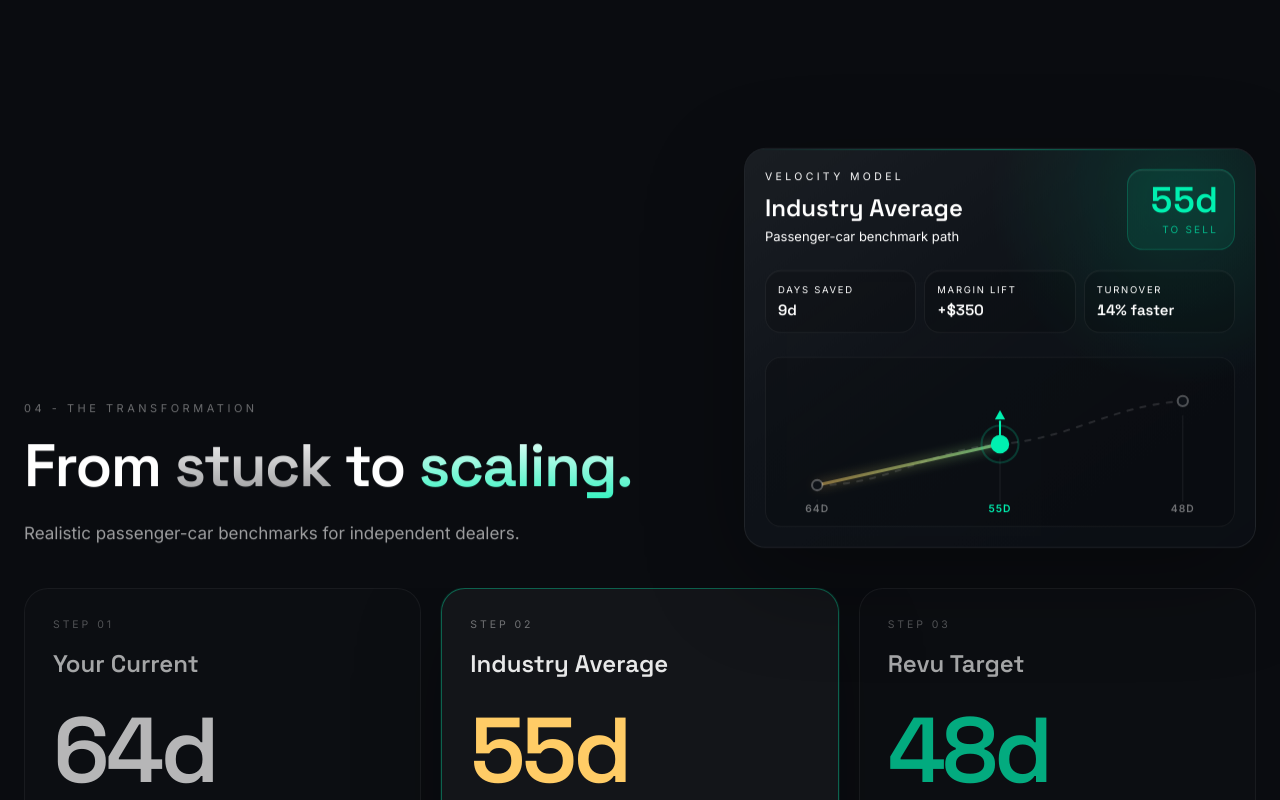
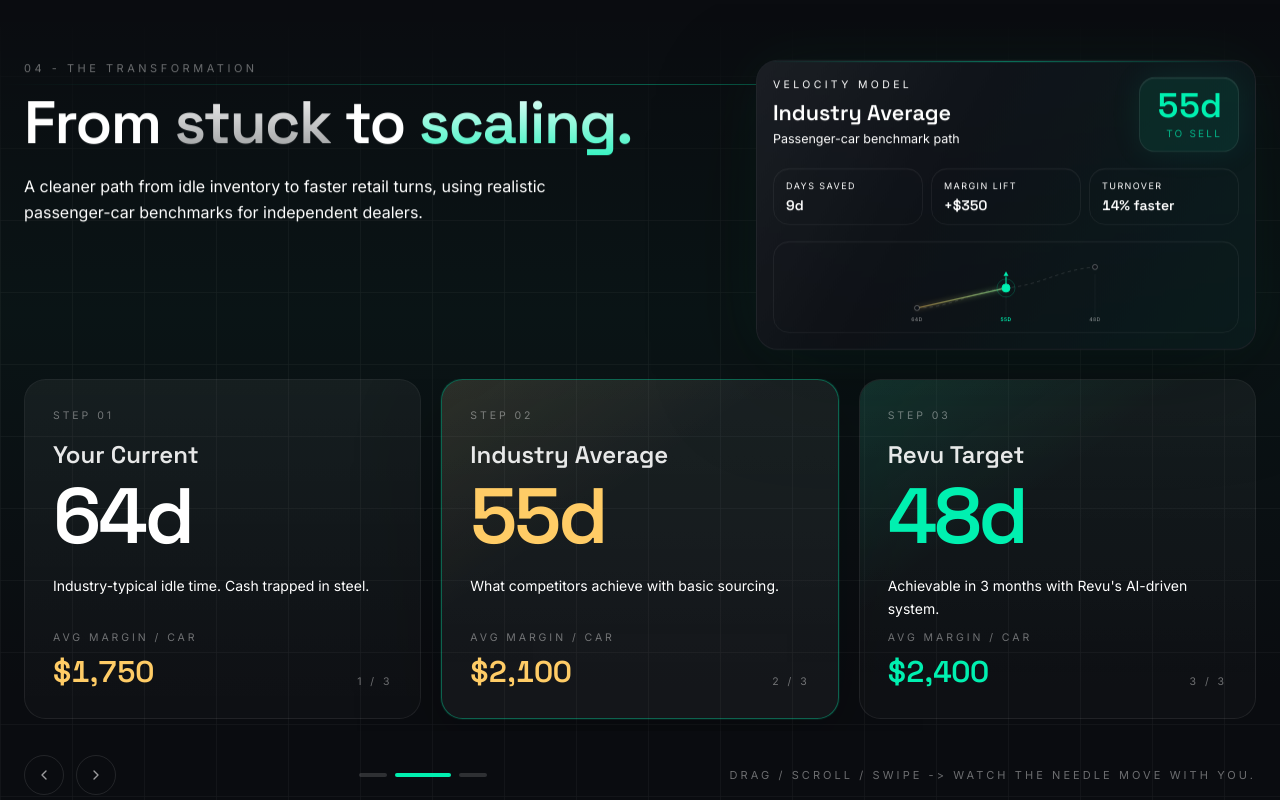
Before and after one commit to Bullfighteruz/veb1, a React (Vite) app: page / in a window 1280 px wide. Shown: the part 3700-4500 px from the top of the page. Built offline with nearby package versions, Linux system fonts and the light colour scheme; the HTML template or start-up script is replaced by a standard one.

Commit message:
Refine transformation section design

```diff
--- a/src/components/features/Transformation.tsx
+++ b/src/components/features/Transformation.tsx
@@ -257,20 +257,43 @@
       id="numbers"
       ref={sectionRef}
       data-section="transformation"
-      className="relative scroll-mt-28 py-28 md:py-36"
+      className="relative isolate scroll-mt-24 overflow-hidden pb-20 pt-12 md:pb-28 md:pt-14"
     >
+      <div
+        className="pointer-events-none absolute inset-0 -z-10"
+        style={{
+          background:
+            "linear-gradient(180deg, rgba(10,12,16,0) 0%, rgba(0,240,176,0.035) 28%, rgba(10,12,16,0.04) 62%, rgba(10,12,16,0) 100%)",
+        }}
+      />
+      <div
+        className="pointer-events-none absolute inset-x-0 top-20 -z-10 h-px bg-gradient-to-r from-transparent via-rev-green/35 to-transparent"
+        aria-hidden
+      />
+      <div
+        className="pointer-events-none absolute inset-0 -z-10 opacity-[0.055]"
+        style={{
+          backgroundImage:
+            "linear-gradient(rgba(255,255,255,0.65) 1px, transparent 1px), linear-gradient(90deg, rgba(255,255,255,0.65) 1px, transparent 1px)",
+          backgroundSize: "72px 72px",
+          maskImage: "linear-gradient(180deg, transparent, black 20%, black 78%, transparent)",
+        }}
+        aria-hidden
+      />
+
       <div className="container">
-        <div className="mb-10 flex flex-col gap-5 reveal lg:flex-row lg:items-end lg:justify-between">
+        <div className="reveal grid gap-6 lg:grid-cols-[minmax(0,1fr)_minmax(420px,500px)] lg:items-start">
           <div className="max-w-3xl">
-            <div className="mb-5 text-[11px] uppercase tracking-[0.32em] text-white/40">
+            <div className="mb-4 text-[11px] uppercase tracking-[0.32em] text-white/40">
               04 - The transformation
             </div>
             <h2 className="font-display text-balance text-4xl font-semibold leading-[1.05] tracking-tighter md:text-6xl">
               From <span className="text-gradient">stuck</span> to{" "}
               <span className="text-gradient-green">scaling.</span>
             </h2>
-            <p className="mt-6 max-w-xl text-[17px] leading-relaxed text-white/60">
-              Realistic passenger-car benchmarks for independent dealers.
+            <p className="mt-5 max-w-xl text-[16px] leading-relaxed text-white/58">
+              A cleaner path from idle inventory to faster retail turns, using realistic
+              passenger-car benchmarks for independent dealers.
             </p>
           </div>
 
@@ -284,7 +307,7 @@
 
         <div
           ref={trackRef}
-          className="scrollbar-none flex cursor-grab snap-x snap-mandatory gap-5 overflow-x-auto pb-4 active:cursor-grabbing"
+          className="scrollbar-none mt-6 flex cursor-grab snap-x snap-mandatory gap-5 overflow-x-auto pb-3 active:cursor-grabbing md:mt-7"
           style={{ touchAction: "pan-y", scrollPaddingInline: "1px" }}
           onMouseDown={onMouseDown}
           onMouseMove={onMouseMove}
@@ -302,13 +325,26 @@
                 key={step.label}
                 data-step-card
                 aria-current={isActive ? "step" : undefined}
-                className={`flex min-h-[390px] flex-[0_0_86vw] snap-center flex-col justify-between rounded-3xl border p-7 transition-[background,border-color,box-shadow,opacity,transform] duration-500 md:flex-[0_0_calc((100%-1.25rem)/2)] lg:flex-[0_0_calc((100%-2.5rem)/3)] ${
+                className={`relative flex min-h-[320px] flex-[0_0_86vw] snap-center flex-col justify-between overflow-hidden rounded-[1.35rem] border p-7 transition-[background,border-color,box-shadow,opacity,transform] duration-500 md:min-h-[340px] md:flex-[0_0_calc((100%-1.25rem)/2)] lg:flex-[0_0_calc((100%-2.5rem)/3)] ${
                   isActive
-                    ? "border-rev-green/35 bg-white/[0.04] opacity-100 shadow-[0_0_0_1px_rgba(0,240,176,0.08),0_28px_90px_rgba(0,0,0,0.24)]"
-                    : "border-white/[0.07] bg-white/[0.018] opacity-70"
+                    ? "border-rev-green/35 bg-white/[0.045] opacity-100 shadow-[0_0_0_1px_rgba(0,240,176,0.08),0_28px_90px_rgba(0,0,0,0.24)]"
+                    : "border-white/[0.075] bg-white/[0.018] opacity-72"
                 }`}
               >
-                <div>
+                <div
+                  className="pointer-events-none absolute inset-0 opacity-80"
+                  style={{
+                    background:
+                      step.tone === "green"
+                        ? "linear-gradient(145deg, rgba(0,240,176,0.13), transparent 38%), linear-gradient(180deg, rgba(255,255,255,0.045), transparent)"
+                        : step.tone === "amber"
+                        ? "linear-gradient(145deg, rgba(255,204,102,0.10), transparent 38%), linear-gradient(180deg, rgba(255,255,255,0.035), transparent)"
+                        : "linear-gradient(180deg, rgba(255,255,255,0.04), transparent)",
+                  }}
+                  aria-hidden
+                />
+                <div className="pointer-events-none absolute inset-x-0 top-0 h-px bg-gradient-to-r from-transparent via-white/18 to-transparent" />
+                <div className="relative">
                   <div className="text-[10.5px] uppercase tracking-[0.28em] text-white/40">
                     Step 0{index + 1}
                   </div>
@@ -317,9 +353,9 @@
                   </h3>
                 </div>
 
-                <div>
+                <div className="relative">
                   <div
-                    className={`font-display text-[5.25rem] font-semibold leading-none tracking-tightest md:text-[5.75rem] ${
+                    className={`font-display text-[4.25rem] font-semibold leading-none tracking-tightest md:text-[4.9rem] ${
                       step.tone === "green"
                         ? "text-rev-green"
                         : step.tone === "amber"
@@ -334,7 +370,7 @@
                   </p>
                 </div>
 
-                <div className="flex items-end justify-between gap-6">
+                <div className="relative flex items-end justify-between gap-6">
                   <div>
                     <div className="text-[10.5px] uppercase tracking-[0.28em] text-white/40">
                       Avg margin / car
@@ -356,7 +392,7 @@
           })}
         </div>
 
-        <div className="mt-7 grid gap-5 lg:grid-cols-[auto_1fr_auto] lg:items-center">
+        <div className="mt-6 grid gap-5 lg:grid-cols-[auto_1fr_auto] lg:items-center">
           <div className="flex items-center gap-3">
             <button
               type="button"
@@ -398,7 +434,7 @@
           </div>
         </div>
 
-        <div className="mt-10 grid gap-5 rounded-3xl border border-white/[0.07] bg-white/[0.018] p-6 md:grid-cols-3 md:p-8 reveal">
+        <div className="reveal mt-8 grid gap-5 rounded-[1.35rem] border border-white/[0.075] bg-[linear-gradient(135deg,rgba(255,255,255,0.045),rgba(255,255,255,0.012))] p-6 shadow-[inset_0_1px_0_rgba(255,255,255,0.05)] md:grid-cols-3 md:p-8">
           <DynamicMetric label="Current step" value={activeStep.label} />
           <DynamicMetric label="Days to sell" value={`${Math.round(animatedDays)} days`} accent />
           <DynamicMetric label="Avg margin / car" value={formatCurrency(animatedMargin)} accent />
@@ -434,31 +470,31 @@
     .join(" ");
 
   return (
-    <div className="relative w-full max-w-lg overflow-hidden rounded-[1.35rem] border border-white/[0.08] bg-[#0d1117] p-5 shadow-[0_30px_100px_rgba(0,0,0,0.32)]">
+    <div className="relative w-full max-w-lg overflow-hidden rounded-[1.35rem] border border-rev-green/18 bg-[#0d1117] p-4 shadow-[0_30px_100px_rgba(0,0,0,0.34),0_0_60px_rgba(0,240,176,0.06)]">
       <div className="pointer-events-none absolute inset-0 opacity-80">
-        <div className="absolute inset-0 bg-[radial-gradient(circle_at_85%_12%,rgba(0,240,176,0.16),transparent_34%),linear-gradient(145deg,rgba(255,255,255,0.07),rgba(255,255,255,0.015)_42%,rgba(0,0,0,0.16))]" />
-        <div className="absolute inset-x-0 top-0 h-px bg-gradient-to-r from-transparent via-rev-green/60 to-transparent" />
+        <div className="absolute inset-0 bg-[linear-gradient(120deg,rgba(255,255,255,0.075),rgba(255,255,255,0.016)_38%,rgba(0,240,176,0.075)),linear-gradient(180deg,rgba(0,0,0,0),rgba(0,0,0,0.18))]" />
+        <div className="absolute inset-x-0 top-0 h-px bg-gradient-to-r from-transparent via-rev-green/70 to-transparent" />
       </div>
 
       <div className="relative">
-        <div className="flex items-start justify-between gap-5">
+        <div className="flex items-start justify-between gap-4">
           <div>
             <div className="text-[10.5px] uppercase tracking-[0.32em] text-white/38">Velocity model</div>
-            <div className="mt-2 font-display text-2xl font-semibold leading-tight text-white">
+            <div className="mt-1.5 font-display text-[1.35rem] font-semibold leading-tight text-white">
               {step.label}
             </div>
-            <div className="mt-1 text-[13px] text-white/48">Passenger-car benchmark path</div>
+            <div className="mt-1 text-[12.5px] text-white/48">Passenger-car benchmark path</div>
           </div>
 
-          <div className="min-w-[108px] rounded-2xl border border-rev-green/20 bg-rev-green/[0.08] px-4 py-3 text-right shadow-[inset_0_1px_0_rgba(255,255,255,0.08)]">
-            <div className="font-display text-4xl font-semibold leading-none tabular-nums text-rev-green">
+          <div className="min-w-[100px] rounded-2xl border border-rev-green/24 bg-rev-green/[0.085] px-4 py-2.5 text-right shadow-[inset_0_1px_0_rgba(255,255,255,0.08),0_0_32px_rgba(0,240,176,0.08)]">
+            <div className="font-display text-[2.15rem] font-semibold leading-none tabular-nums text-rev-green">
               {step.days}d
             </div>
             <div className="mt-1 text-[10px] uppercase tracking-[0.22em] text-rev-green/70">to sell</div>
           </div>
         </div>
 
-        <div className="mt-5 grid grid-cols-3 gap-2">
+        <div className="mt-4 grid grid-cols-3 gap-2">
           <GaugeMetric
             label="Days saved"
             value={daysSaved === 0 ? "Baseline" : `${daysSaved}d`}
@@ -473,7 +509,7 @@
           />
         </div>
 
-        <div className="relative mt-6 h-[170px] overflow-hidden rounded-2xl border border-white/[0.055] bg-black/15 px-2 py-2">
+        <div className="relative mt-4 hidden h-[92px] overflow-hidden rounded-2xl border border-white/[0.06] bg-black/18 px-2 py-2 shadow-[inset_0_1px_0_rgba(255,255,255,0.035)] sm:block">
           <svg viewBox="0 0 428 148" className="h-full w-full" aria-hidden>
             <defs>
               <linearGradient id="velocityPath" x1="36" y1="116" x2="392" y2="34" gradientUnits="userSpaceOnUse">
@@ -586,9 +622,9 @@
 
 function GaugeMetric({ label, value }: { label: string; value: string }) {
   return (
-    <div className="rounded-2xl border border-white/[0.06] bg-black/15 px-3 py-3 shadow-[inset_0_1px_0_rgba(255,255,255,0.04)]">
-      <div className="text-[9.5px] uppercase tracking-[0.18em] text-white/32">{label}</div>
-      <div className="mt-1 font-display text-[15px] font-semibold leading-tight tabular-nums text-white/88">{value}</div>
+    <div className="rounded-2xl border border-white/[0.06] bg-black/18 px-3 py-2.5 shadow-[inset_0_1px_0_rgba(255,255,255,0.04)]">
+      <div className="text-[9px] uppercase tracking-[0.16em] text-white/32">{label}</div>
+      <div className="mt-1 font-display text-[14px] font-semibold leading-tight tabular-nums text-white/88">{value}</div>
     </div>
   );
 }
@@ -603,11 +639,11 @@
   accent?: boolean;
 }) {
   return (
-    <div>
+    <div className="rounded-2xl border border-white/[0.045] bg-black/10 px-5 py-4">
       <div className={`text-[10.5px] uppercase tracking-[0.28em] ${accent ? "text-rev-green" : "text-white/40"}`}>
         {label}
       </div>
-      <div className={`mt-3 font-display text-4xl font-semibold tabular-nums ${accent ? "text-rev-green" : "text-white"}`}>
+      <div className={`mt-3 font-display text-3xl font-semibold tabular-nums md:text-4xl ${accent ? "text-rev-green" : "text-white"}`}>
         {value}
       </div>
     </div>
```
